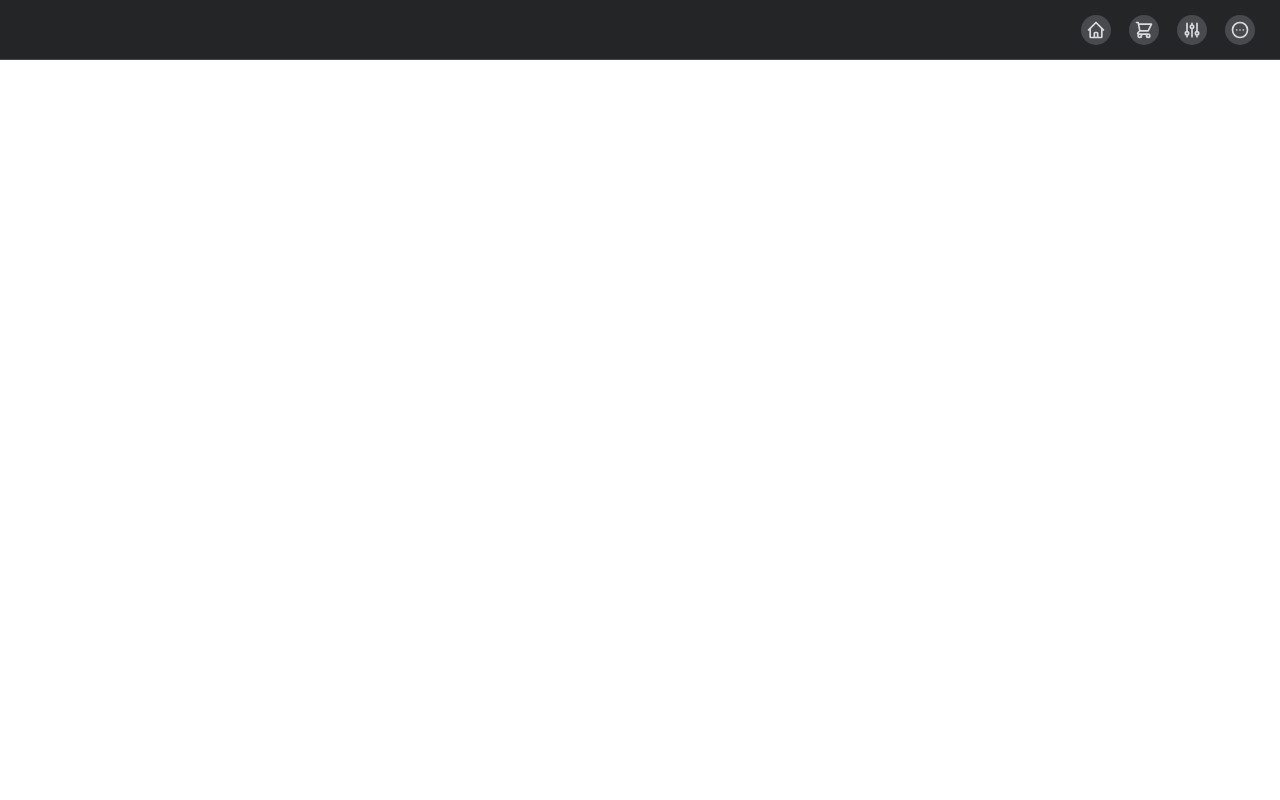
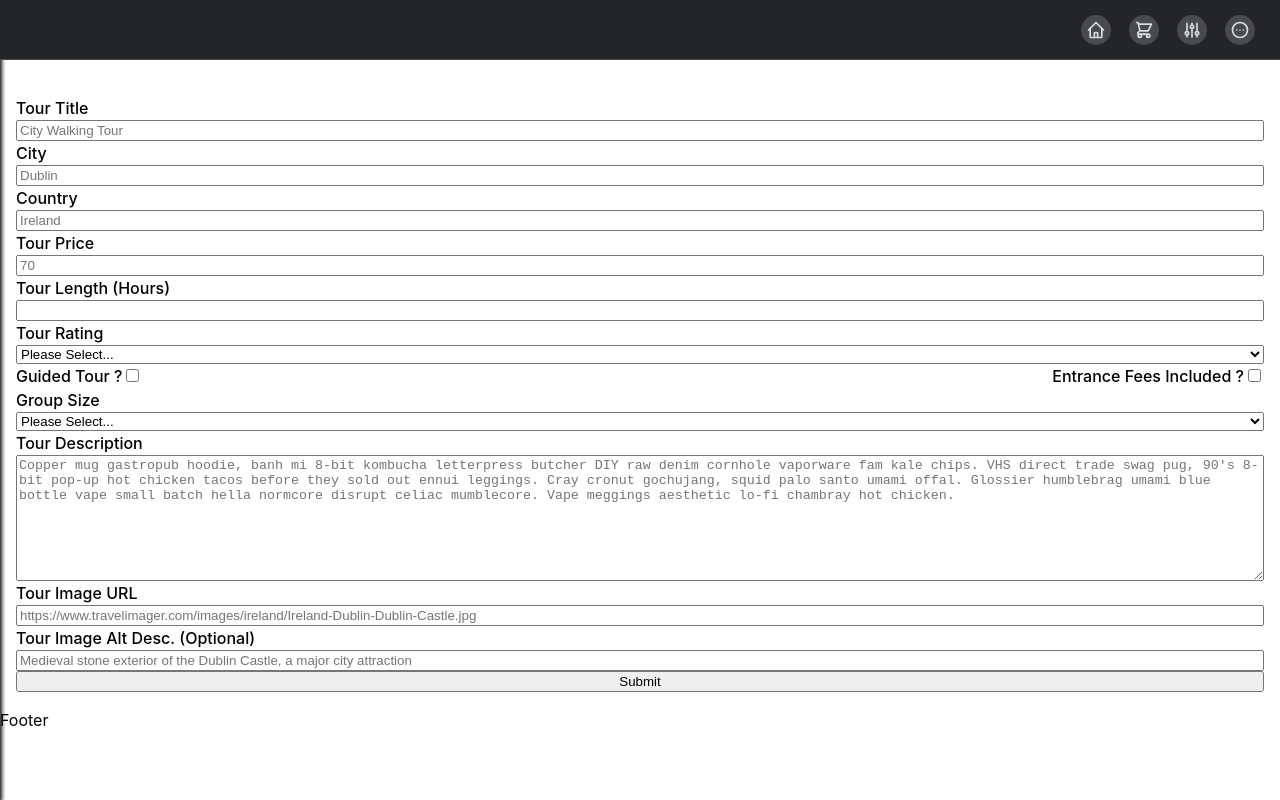
Before and after one commit to zacharykay/euro-tours, a React (Create React App) app: page /admin in a window 1280 px wide. Built offline with nearby package versions, Linux system fonts and the light colour scheme; no server answers.

Commit message:
Created admin panel for submitting new tour form

```diff
--- a/package.json
+++ b/package.json
@@ -18,6 +18,7 @@
     "react-transition-group": "^4.4.2",
     "redux": "^4.1.2",
     "typescript": "^4.4.4",
+    "uuid": "^8.3.2",
     "web-vitals": "^1.0.1"
   },
   "scripts": {
--- a/src/App.tsx
+++ b/src/App.tsx
@@ -4,15 +4,37 @@ import Footer from "./components/Footer";
 
 import Home from "./pages/Home";
 import MobileNav from "./components/app-navbar/AppNavbar";
+import AdminPanel from "./pages/AdminPanel";
+import Filters from "./components/Filters";
+
+import { useFilterContext } from "./context/filter_context";
+
 
 function App() {
+  const { filtered_tours, showFilters, stickyHeader } = useFilterContext();
+
   return (
     <Router>
       <MobileNav />
+      <div
+        className={
+          showFilters ? (
+            "filters-hidden filters-wrapper"
+          ) : (
+            "filters-visible filters-wrapper"
+          )
+        }
+        style={stickyHeader && { paddingTop: "5rem" }}
+      >
+        <Filters />
+      </div>
       {/* <Header /> */}
       <Switch>
         <Route exact path="/">
           <Home />
+        </Route>
+        <Route exact path="/admin">
+          <AdminPanel />
         </Route>
       </Switch>
       <Footer />
--- a/src/components/Filters.tsx
+++ b/src/components/Filters.tsx
@@ -8,7 +8,7 @@ import "../css/filters.scss";
 interface Props {}
 
 const Filters: FC<Props> = () => {
-  const { filters, updateFilters } = useFilterContext();
+  const { filters, updateFilters, stickyHeader } = useFilterContext();
 
   interface CityInterface {
     city: string;
@@ -49,7 +49,7 @@ const Filters: FC<Props> = () => {
   ];
 
   return (
-    <section className="filters-section">
+    <section className="filters-section" >
       <form onSubmit={(e) => e.preventDefault()}>
         {/* Price Filter */}
         <div className="form-control">
--- a/src/components/Hero.tsx
+++ b/src/components/Hero.tsx
@@ -1,12 +1,15 @@
-import Navbar from './Navbar';
+import Navbar from "./Navbar";
+import { useFilterContext } from "../context/filter_context";
 
 const Hero = () => {
-	return (
-		<div className='hero-container'>
-			<h2>EuroTours</h2>
-			{/* <Navbar /> */}
-		</div>
-	);
+  const { stickyHeader } = useFilterContext();
+
+  return (
+    <div className="hero-container" style={stickyHeader && { paddingTop: "5rem" }}>
+      <h2>EuroTours</h2>
+      {/* <Navbar /> */}
+    </div>
+  );
 };
 
 export default Hero;
--- a/src/components/app-navbar/dropdownConfig.ts
+++ b/src/components/app-navbar/dropdownConfig.ts
@@ -7,7 +7,8 @@ export const GoForward = 'GoForward';
 export const GoBack = 'GoBack';
 export const User = 'User';
 export const Language = 'Language';
-export const Puzzle = 'Puzzle'
+export const Puzzle = 'Puzzle';
+export const Key = "Key"
 
 interface DropdownItems {
   text?: string;
@@ -50,7 +51,7 @@ export const dropdownMenu: DropdownSection[] = [
           linkIcon: Language,
           secondaryIcon: GoForward,
           setActiveMenu: true,
-        },
+        }
       ],
   },
   {
@@ -63,6 +64,12 @@ export const dropdownMenu: DropdownSection[] = [
           text: "Go Back",
           linkIcon: GoBack,
           menuLink: primaryMenuName,
+        },
+
+        {
+          text: "Admin Panel",
+          linkIcon: Key,
+          pageLink: '/admin'
         },
 
         {
--- a/src/components/app-navbar/navbar.scss
+++ b/src/components/app-navbar/navbar.scss
@@ -41,6 +41,7 @@ a {
   position: fixed;
   width: 100vw;
   z-index: 1000;
+  top: 0;
   // margin-bottom: calc($nav-size * 2);
 }
 
--- a/src/context/filter_context.tsx
+++ b/src/context/filter_context.tsx
@@ -21,6 +21,7 @@ export type State = {
     entranceIncludedOnly: boolean;
   };
   showFilters: boolean;
+  stickyHeader: boolean;
 };
 
 const initialStore: State = {
@@ -39,6 +40,7 @@ const initialStore: State = {
       entranceIncludedOnly: false,
     },
   showFilters: true,
+  stickyHeader: true,
 };
 
 // type Reducer<State, Action> = (state: State, action: Action) => State;
--- /dev/null
+++ b/src/css/admin_panel.scss
@@ -0,0 +1,7 @@
+.admin-panel {
+}
+
+.checkbox-flexbox {
+  display: flex;
+  justify-content: space-between;
+}
--- a/src/index.scss
+++ b/src/index.scss
@@ -61,12 +61,13 @@ h5 {
 
 .filters {
   &-wrapper {
-    position: absolute;
+    position: fixed;
     z-index: 20;
     background-color: white;
     height: 100vh;
     box-shadow: 0 0 4px 2px black;
     opacity: .95;
+    z-index: 999;
   }
   &-visible {
     animation: showFilters $filters-animation-time ease-in forwards;
@@ -156,11 +157,11 @@ justify-content: center;
 }
 
 .hero-container {
+  // padding-top: 5rem;
   h2 {
     font-size: 2rem;
     text-align: center;
     margin: 0;
-		padding-top: 5rem;
     padding-bottom: 2.6rem;
   }
 }
--- /dev/null
+++ b/src/pages/AdminPanel.tsx
@@ -0,0 +1,137 @@
+import "../css/admin_panel.scss";
+
+import { useFilterContext } from "../context/filter_context";
+
+interface TourData {
+  id: string | Number;
+  name: string;
+  city: string;
+  country: string;
+  price: number;
+  hours: number;
+  rating: number;
+  guided_tour: boolean;
+  group_size: string;
+  entrance_fees_included: boolean;
+  description: string;
+  image_url: string;
+  image_alt?: string;
+}
+
+const handleTourSubmit = (e: any) => {
+  e.preventDefault();
+};
+
+const AdminPanel = () => {
+  const { filtered_tours, showFilters, stickyHeader } = useFilterContext();
+
+  return (
+    <section className="admin-panel" style={stickyHeader && { paddingTop: "5rem" }}>
+      <form onSubmit={(e) => e.preventDefault()}>
+        <div className="form-control">
+          <label htmlFor="tour-title">Tour Title</label>
+          <input
+            type="text"
+            name="tour-title"
+            minLength={5}
+            maxLength={100}
+            placeholder="City Walking Tour"
+          />
+          <label htmlFor="tour-city">City</label>
+          <input
+            type="text"
+            name="tour-city"
+            minLength={2}
+            maxLength={32}
+            placeholder="Dublin"
+          />
+          <label htmlFor="tour-country">Country</label>
+          <input
+            type="text"
+            name="tour-country"
+            minLength={3}
+            maxLength={32}
+            placeholder="Ireland"
+          />
+          <label htmlFor="tour-price">Tour Price</label>
+          <input type="number" name="tour-price" min="5" max="10000" placeholder="70" />
+          <label htmlFor="tour-length">Tour Length (Hours)</label>
+          <input type="number" name="tour-length" min="0.5" max="168" step="0.5" />
+          <label htmlFor="tour-rating">Tour Rating</label>
+          <select name="tour-rating" id="tour-rating">
+            <option value="none" selected>
+              Please Select...
+            </option>
+            <option value="1">1 Star</option>
+            <option value="1.5">1.5 Stars</option>
+            <option value="2">2 Stars</option>
+            <option value="2.5">2.5 Stars</option>
+            <option value="3">3 Stars</option>
+            <option value="3.5">3.5 Stars</option>
+            <option value="4">4 Stars</option>
+            <option value="4.5">4.5 Stars</option>
+            <option value="5">5 Stars</option>
+          </select>
+          <div className="checkbox-flexbox">
+            <div>
+              <label htmlFor="tour-guided">Guided Tour ?</label>
+              <input type="checkbox" name="tour-guided" id="tour-guided" />
+            </div>
+            <div>
+              <label htmlFor="tour-entrance-fees">Entrance Fees Included ?</label>
+              <input type="checkbox" name="tour-entrance-fees" id="tour-entrance-fees" />
+            </div>
+          </div>
+          <label htmlFor="tour-group-size">Group Size</label>
+          <select name="tour-group-size" id="tour-group-size">
+            <option value="none" selected>
+              Please Select...
+            </option>
+            <option value="small">Small</option>
+            <option value="medium">Medium</option>
+            <option value="large">Large</option>
+          </select>
+          <label htmlFor="tour-description">Tour Description</label>
+          <textarea
+            name="tour-description"
+            id="tour-description"
+            cols={40}
+            rows={8}
+            placeholder="Copper mug gastropub hoodie, banh mi 8-bit kombucha letterpress butcher DIY raw denim cornhole vaporware fam kale chips. VHS direct trade swag pug, 90's 8-bit pop-up hot chicken tacos before they sold out ennui leggings. Cray cronut gochujang, squid palo santo umami offal. Glossier humblebrag umami blue bottle vape small batch hella normcore disrupt celiac mumblecore. Vape meggings aesthetic lo-fi chambray hot chicken."
+          />
+          <label htmlFor="tour-image-url">Tour Image URL</label>
+          <input
+            type="text"
+            name="tour-image-url"
+            placeholder="https://www.travelimager.com/images/ireland/Ireland-Dublin-Dublin-Castle.jpg"
+          />
+          <label htmlFor="tour-image-alt">Tour Image Alt Desc. (Optional)</label>
+          <input
+            type="text"
+            name="tour-image-alt"
+            placeholder="Medieval stone exterior of the Dublin Castle, a major city attraction"
+          />
+          <input type="submit" onClick={(e) => handleTourSubmit(e)} />
+        </div>
+      </form>
+    </section>
+  );
+};
+
+export default AdminPanel;
+
+// id: 1,
+// name: "Cinque Terre Villages & The Italian Riviera",
+// city: "Florence",
+// country: "Italy",
+// price: 13900,
+// hours: 12,
+// rating: 4.5,
+// guided_tour: false,
+// group_size: "medium",
+// entrance_fees_included: true,
+// description:
+
+// image_url:
+
+// image_alt:
--- a/src/pages/Home.tsx
+++ b/src/pages/Home.tsx
@@ -11,10 +11,9 @@ const Home = () => {
   // console.log('Tours', filtered_tours);
 
   return (
-	//   <Fragment>
+    //   <Fragment>
     <main className="main-container">
-
-      <div
+      {/* <div
         className={
           showFilters ? (
             "filters-hidden filters-wrapper"
@@ -24,10 +23,10 @@ const Home = () => {
         }
       >
         <Filters />
-      </div>
+      </div> */}
       {/* {showFilters && } */}
-	  <Hero/>
-	  {/* <div className='card-container-wrapper'> */}
+      <Hero />
+      {/* <div className='card-container-wrapper'> */}
       <div
         className={
           showFilters ? (
@@ -41,10 +40,10 @@ const Home = () => {
         {filtered_tours.map((tour: any) => {
           return <TourCard key={tour.id} {...tour} />;
         })}
-      {/* </div> */}
-	  </div>
+        {/* </div> */}
+      </div>
     </main>
-	// </Fragment>
+    // </Fragment>
   );
 };
 
```
Also changed, not shown: src/components/app-navbar/DropdownMenu.tsx (+13 -2 lines), 2 other files (tests, documents, lock files or other folders). Lines whose indentation alone changed are shown as unchanged.
